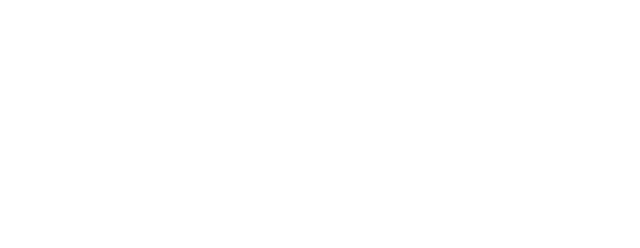
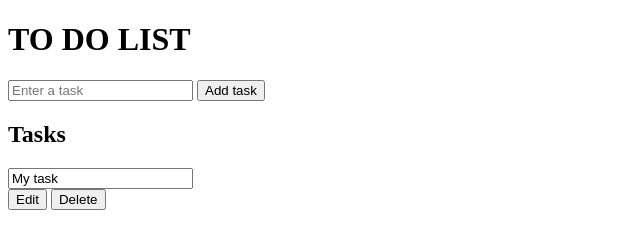
Before and after one commit to Shreejal10/Js-To-Do-List, a plain HTML site: page index.html in a window 1280 px wide. Shown: the whole page, without its empty margins (0-640 px from the left). Drawn offline with Linux system fonts and the light colour scheme.

Commit message:
added html content

```diff
--- a/index.html
+++ b/index.html
@@ -8,8 +8,30 @@
     <link rel="stylesheet" href="./styles.css">
 </head>
 <body>
+    <header>
+        <h1>TO DO LIST</h1>
+        <form id="new-task-form">
+            <input type="text" id="new-task-input" placeholder="Enter a task">
+            <input type="submit" id="new-task-submit" value="Add task">
+        </form>
+    </header>
 
-
+    <main>
+        <section class="task-list">
+            <h2>Tasks</h2>
+            <div id="tasks">
+                <div class="task">
+                    <div class="content">
+                        <input type="text" class="text" value="My task" readonly>
+                    </div>
+                    <div class="actions">
+                        <button class="edit">Edit</button>
+                        <button class="delete">Delete</button>
+                    </div>
+                </div>
+            </div>
+        </section>
+    </main>
 
     <script src="./script.js"></script>
 </body>
```
